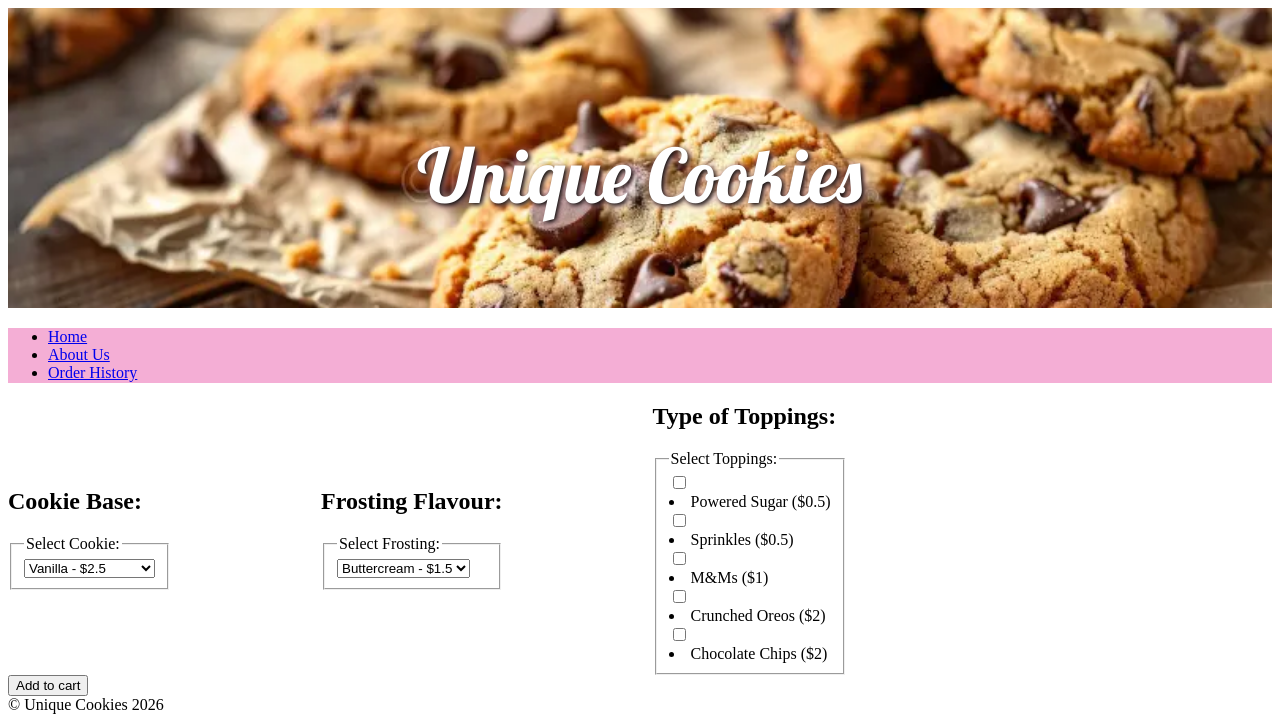
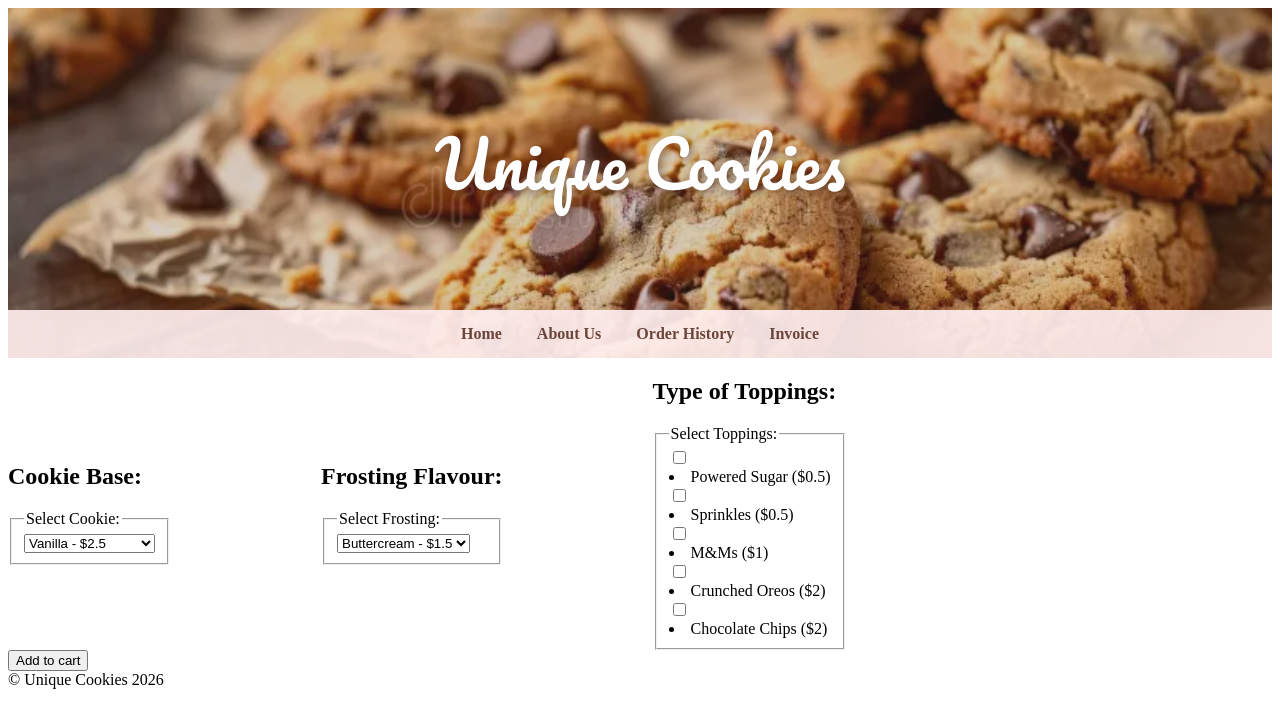
Before and after one commit to st26076/CSC---Small-Business-Internal, a Flask app: page / in a window 1280 px wide. Shown: the top 715 px of the page. Run offline with Flask 3, Linux system fonts and the light colour scheme.

Commit message:
Fixed the styling for the navigation bar.

```diff
--- a/static/css/header.css
+++ b/static/css/header.css
@@ -1,27 +1,70 @@
+@import url('https://fonts.googleapis.com/css2?family=Pacifico&display=swap');
+
+
 header {
     position: relative;
-    height: 375px;
+    width: 100%;
     overflow: hidden;
-    margin: none;
 }
 
+/* Hero image */
 .main-img {
-    height: 300px;
     width: 100%;
+    height: 350px;
     object-fit: cover;
+    display: block;
 }
 
+/* Pink/brown overlay to make the text easier to see */
+header::after {
+    content: "";
+    position: absolute;
+    inset: 0;
+    background-color: rgba(92, 59, 50, 0.25);
+}
+
+/* Website title */
 .main-text {
+    font-family: "Pacifico", cursive;
     position: absolute;
-    top: 31%;
+    z-index: 2;
+    top: 32%;
     left: 50%;
     transform: translate(-50%, -50%);
+
+    color: white;
+    font-size: 4rem;
+    text-align: center;
     white-space: nowrap;
-    font-size: 75px;
-    color: white;
-    text-shadow: 2px 2px 5px black, 2px 2px 10px pink;
+
+    text-shadow: 3px 3px 8px rgba(70, 40, 30, 0.5);
 }
 
+/* Navigation */
 nav {
-    background-color: #F4AED5;
+    position: absolute;
+    z-index: 3;
+    bottom: 0;
+    left: 0;
+    width: 100%;
+    background-color: rgba(255, 238, 238, 0.92);
 }
+
+nav ul {
+    display: flex;
+    justify-content: center;
+    gap: 35px;
+    list-style: none;
+    padding: 15px;
+    margin: 0;
+}
+
+nav a {
+    color: #6b453b;
+    text-decoration: none;
+    font-weight: bold;
+}
+
+nav a:hover {
+    color: #c77d8a;
+}
```
